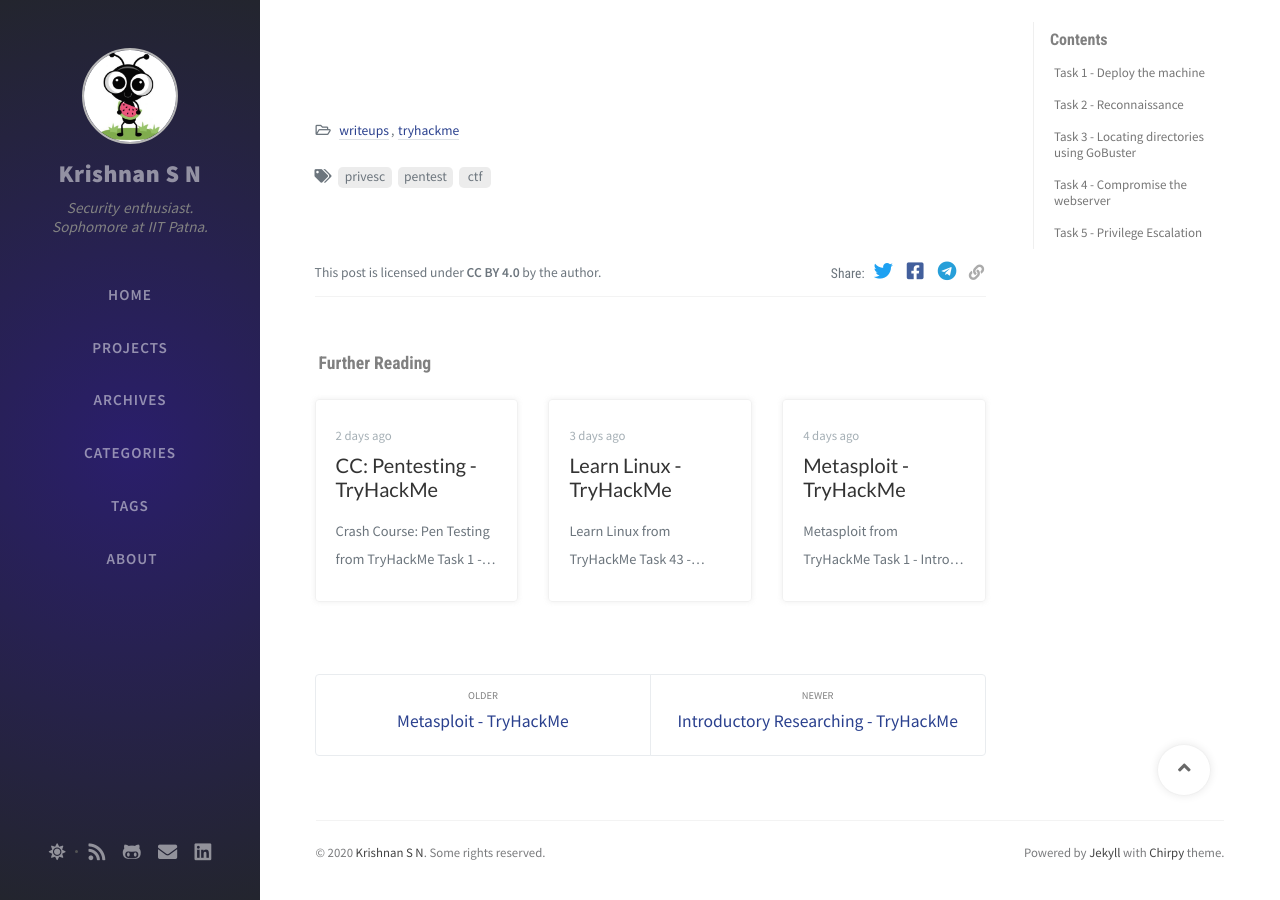
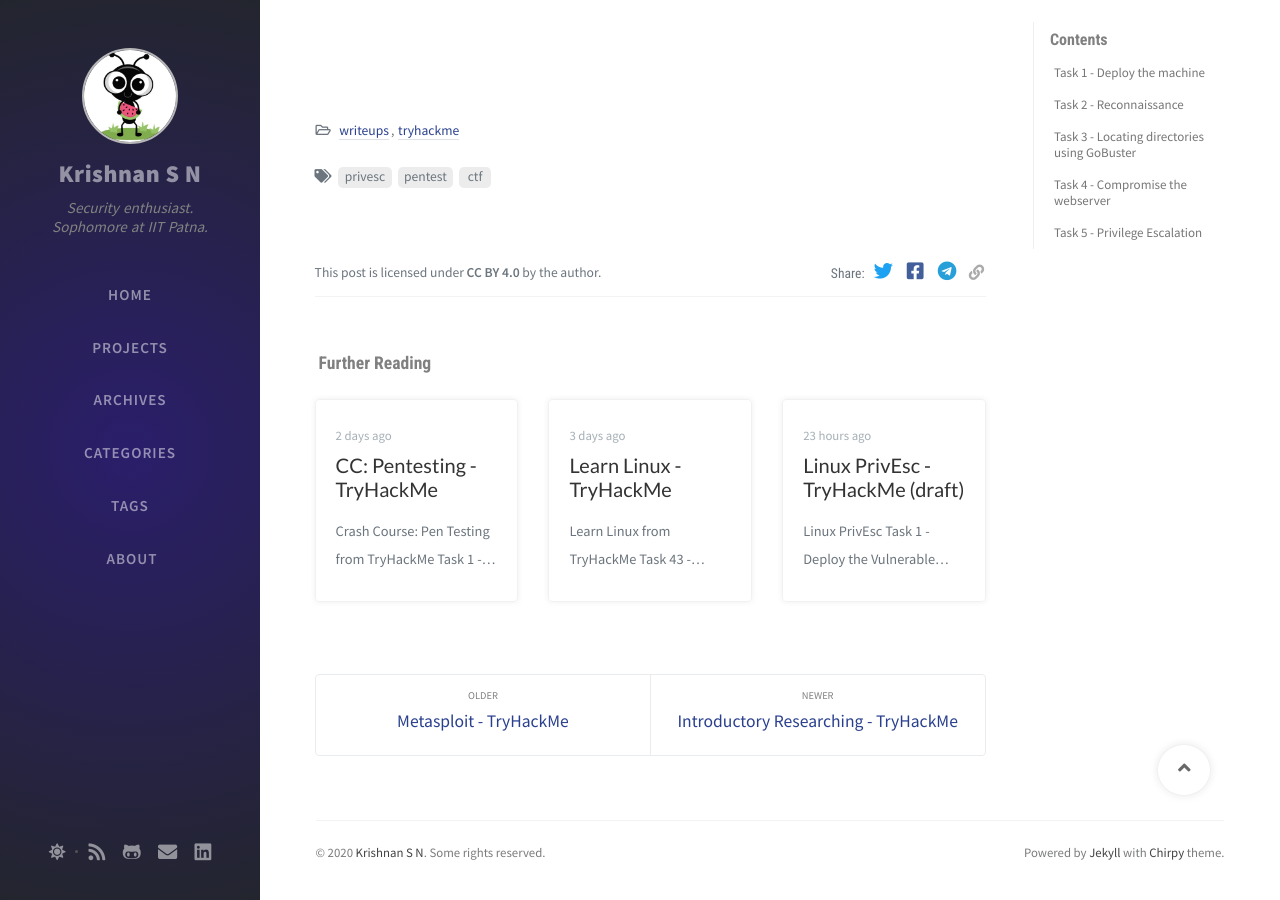
Before and after one commit to lordlabuckdas/lordlabuckdas.github.io, a Jekyll site: the page built from _posts/2020-10-16-vulnversity-tryhackme.md, in a window 1280 px wide and 900 px high, scrolled down 3726 px. Built offline with Jekyll 4.4.1, drawn with Linux system fonts in a browser that asks for light colours; nearby versions of some CDN libraries; comment, search, counter and statistics services are not loaded.

Commit message:
jeez, fixed it

```diff
--- a/_posts/2020-10-20-linuxprivesc-tryhackme.md
+++ b/_posts/2020-10-20-linuxprivesc-tryhackme.md
@@ -1,3 +1,12 @@
+---
+title: "Linux PrivEsc - TryHackMe (draft)"
+author: krishna
+description: "Walkthrough of Linux PrivEsc from TryHackMe"
+date: 2020-10-20 00:00:00 +0530
+categories: [writeups, tryhackme]
+tags: [privesc]
+---
+
 **[Linux PrivEsc](https://tryhackme.com/room/linuxprivesc)**
 
 ## Task 1 - Deploy the Vulnerable Debian VM
```
